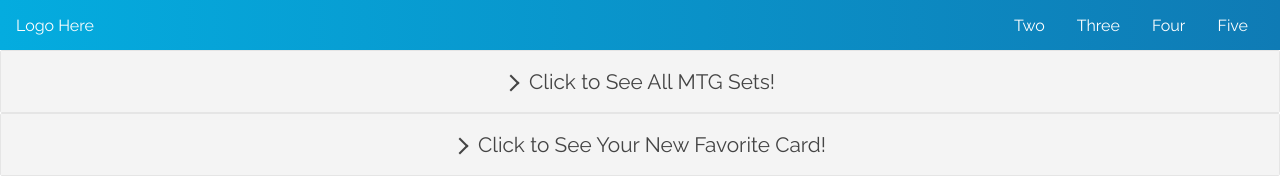
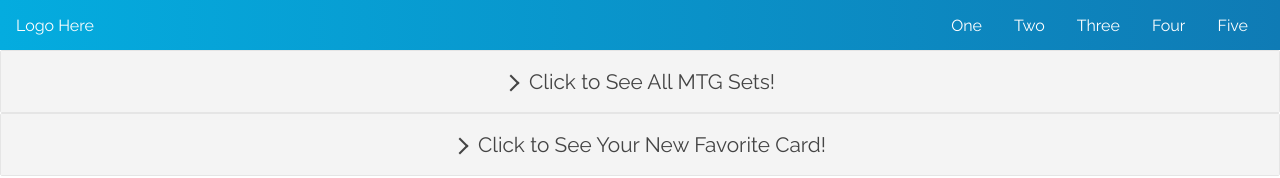
Before and after one commit to caseymacleod22/mtg-card-library, a React (Create React App) app: page / in a window 1280 px wide. Shown: the top 178 px of the page. Built offline with nearby package versions, Linux system fonts and the light colour scheme; no server answers.

Commit message:
navbar updates

```diff
--- a/src/components/Nav.js
+++ b/src/components/Nav.js
@@ -9,7 +9,7 @@ export default function Nav () {
     <div class='menu-button'></div>
   </label>
     <ul class="menu">
-      {/* <li>One</li> */}
+      <li>One</li>
       <li>Two</li>
       <li>Three</li>
       <li>Four</li>
```
